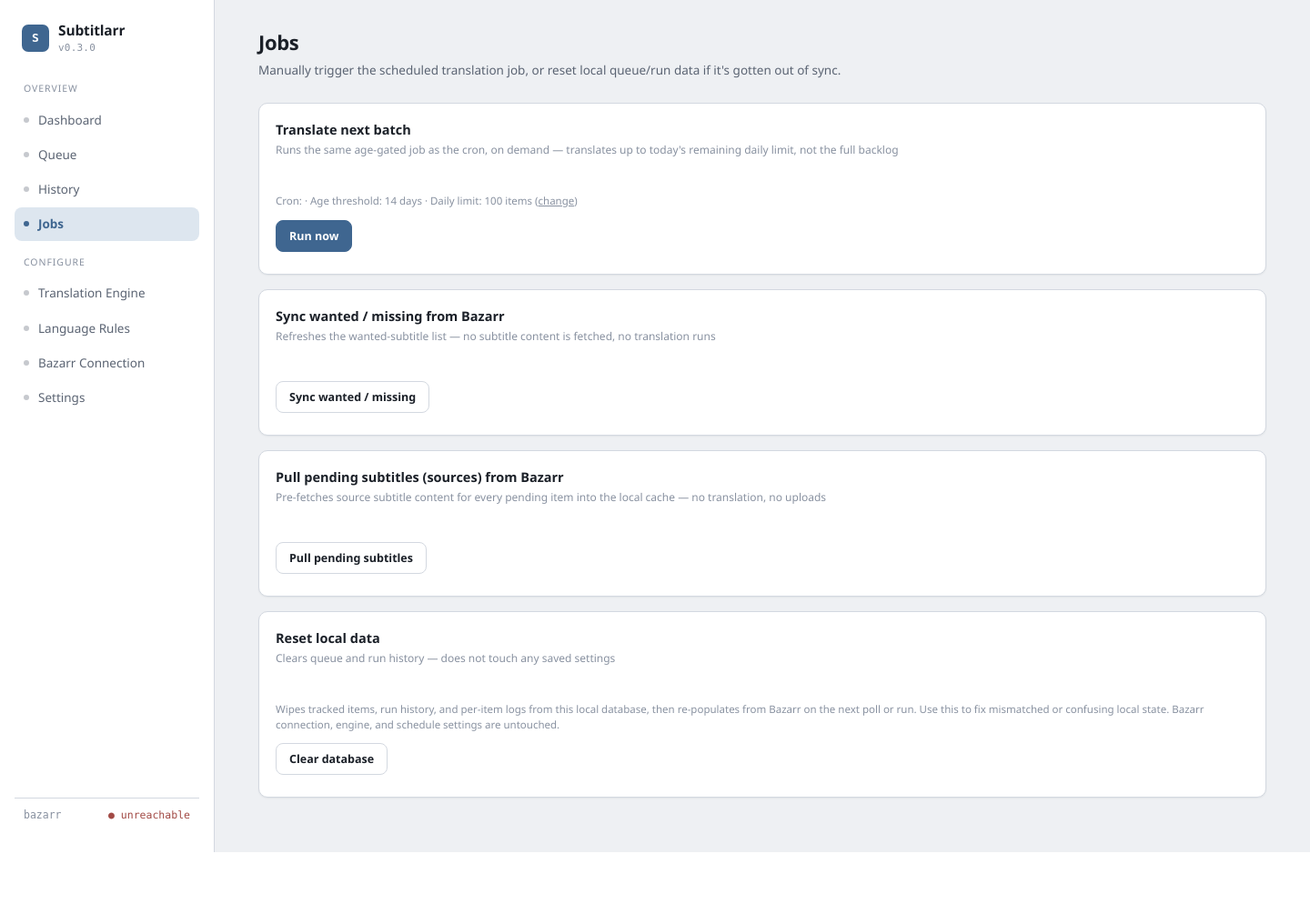
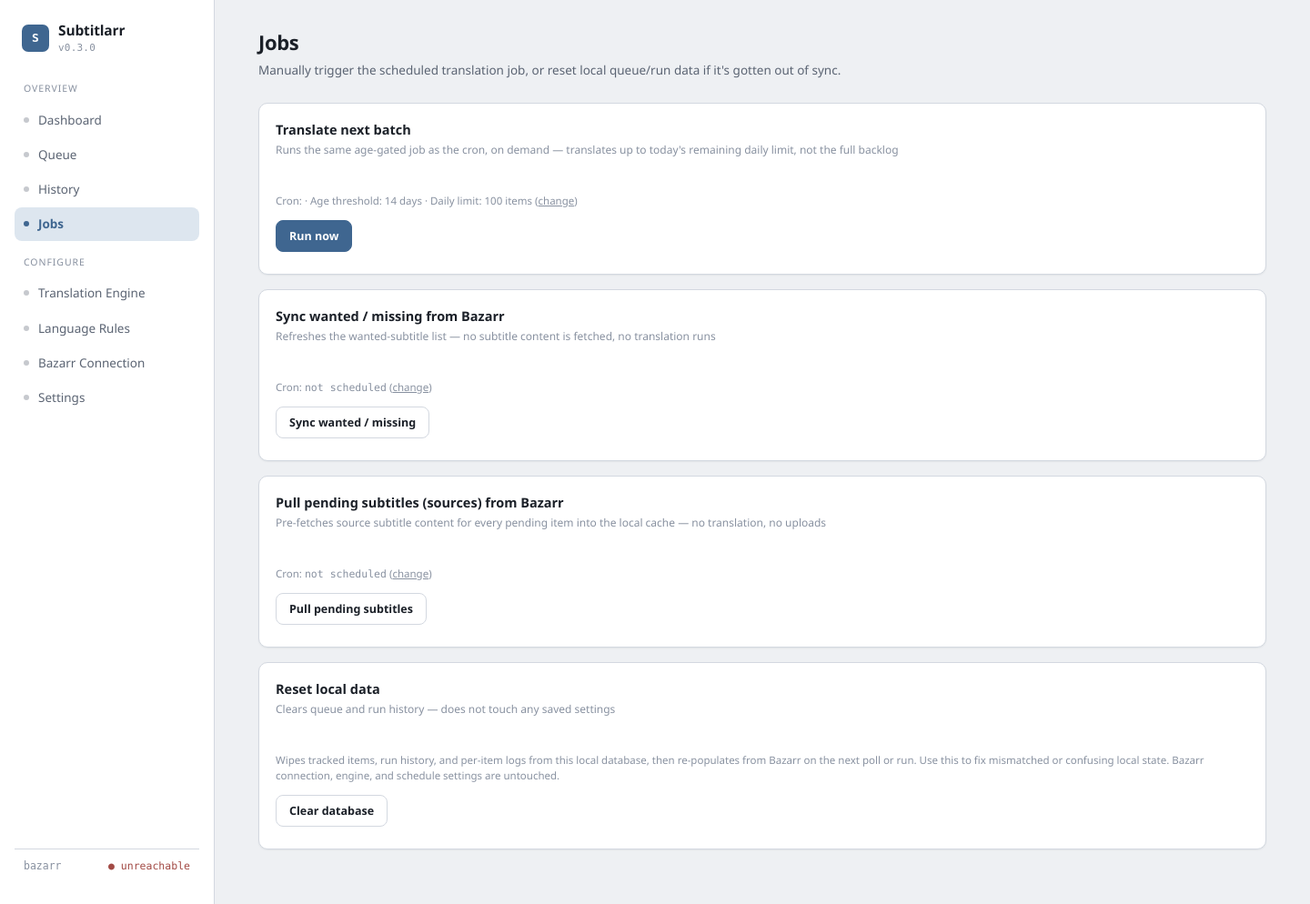
Before and after one commit to GerardUmbert/Subtitlarr, a FastAPI app: page /jobs in a window 1440 px wide. Shown: the whole page at 91% size. Before the commit the page ends 937 px from the top, so only its background shows below. Run offline with FastAPI, Linux system fonts and the light colour scheme; data that the repository does not hold is empty; parts of the project's set-up code (start-up, migrations or seed data) failed here and were passed over.

Commit message:
Start 0.5.0: match Jobs/Settings naming, surface sync job schedules
Sync wanted/missing and Pull pending subtitles now show their own cron
and next-run time on the Jobs page, matching what Translate next batch
already did. Renamed Settings' schedule card to match the same name.

```diff
--- a/app/static/js/jobs.js
+++ b/app/static/js/jobs.js
@@ -8,6 +8,10 @@ createApp({
       ageThresholdDays: 14,
       dailyTranslationLimit: 100,
       nextRun: "",
+      syncMediaCron: "",
+      syncSubsCron: "",
+      nextSyncMediaRun: "",
+      nextSyncSubsRun: "",
       runActive: false,
       running: false,
       runStarted: false,
@@ -45,6 +49,17 @@ createApp({
         this.queueUploadsEnabled = jobs.queue_uploads_enabled;
         this.pendingUploadCount = jobs.pending_upload_count;
         this.pushUploadsActive = jobs.push_uploads_active;
+      } catch (_) {
+        // keep last known state on transient failure
+      }
+      try {
+        const [cfg, nextRuns] = await Promise.all([Api.getScheduleConfig(), Api.getNextRuns()]);
+        this.syncMediaCron = cfg.sync_media_cron;
+        this.syncSubsCron = cfg.sync_subs_cron;
+        this.nextSyncMediaRun = nextRuns.next_sync_media_run
+          ? new Date(nextRuns.next_sync_media_run).toLocaleString() : "";
+        this.nextSyncSubsRun = nextRuns.next_sync_subs_run
+          ? new Date(nextRuns.next_sync_subs_run).toLocaleString() : "";
       } catch (_) {
         // keep last known state on transient failure
       }
--- a/app/templates/jobs.html
+++ b/app/templates/jobs.html
@@ -36,6 +36,8 @@
     <div class="panel-title-sub">Refreshes the wanted-subtitle list — no subtitle content is fetched, no translation runs</div>
 
     <div class="engine-config" style="margin-top:0; border-top:none;">
+      <p class="field-hint">Cron: <span class="mono">{% raw %}{{ syncMediaCron || 'not scheduled' }}{% endraw %}</span> (<a href="/settings">change</a>)</p>
+      <p class="field-hint" v-if="nextSyncMediaRun">Next scheduled run: {% raw %}{{ nextSyncMediaRun }}{% endraw %}</p>
       <div class="field-row">
         <button class="btn" @click="syncMedia" :disabled="syncMediaActive || syncingMedia || runActive">
           {% raw %}{{ syncMediaActive ? 'Syncing…' : (syncingMedia ? 'Starting…' : 'Sync wanted / missing') }}{% endraw %}
@@ -50,6 +52,8 @@
     <div class="panel-title-sub">Pre-fetches source subtitle content for every pending item into the local cache — no translation, no uploads</div>
 
     <div class="engine-config" style="margin-top:0; border-top:none;">
+      <p class="field-hint">Cron: <span class="mono">{% raw %}{{ syncSubsCron || 'not scheduled' }}{% endraw %}</span> (<a href="/settings">change</a>)</p>
+      <p class="field-hint" v-if="nextSyncSubsRun">Next scheduled run: {% raw %}{{ nextSyncSubsRun }}{% endraw %}</p>
       <div class="field-row">
         <button class="btn" @click="syncSubs" :disabled="syncSubsActive || syncingSubs || runActive">
           {% raw %}{{ syncSubsActive ? 'Pulling…' : (syncingSubs ? 'Starting…' : 'Pull pending subtitles') }}{% endraw %}
--- a/app/templates/settings.html
+++ b/app/templates/settings.html
@@ -10,7 +10,7 @@
   </div>
 
   <div class="engine-card">
-    <div class="panel-title">Schedule</div>
+    <div class="panel-title">Translate next batch</div>
     <div class="panel-title-sub">Standard 5-field cron expression</div>
 
     <div class="engine-config" style="margin-top:0; border-top:none;">
```
Also changed, not shown: CHANGELOG.md.
